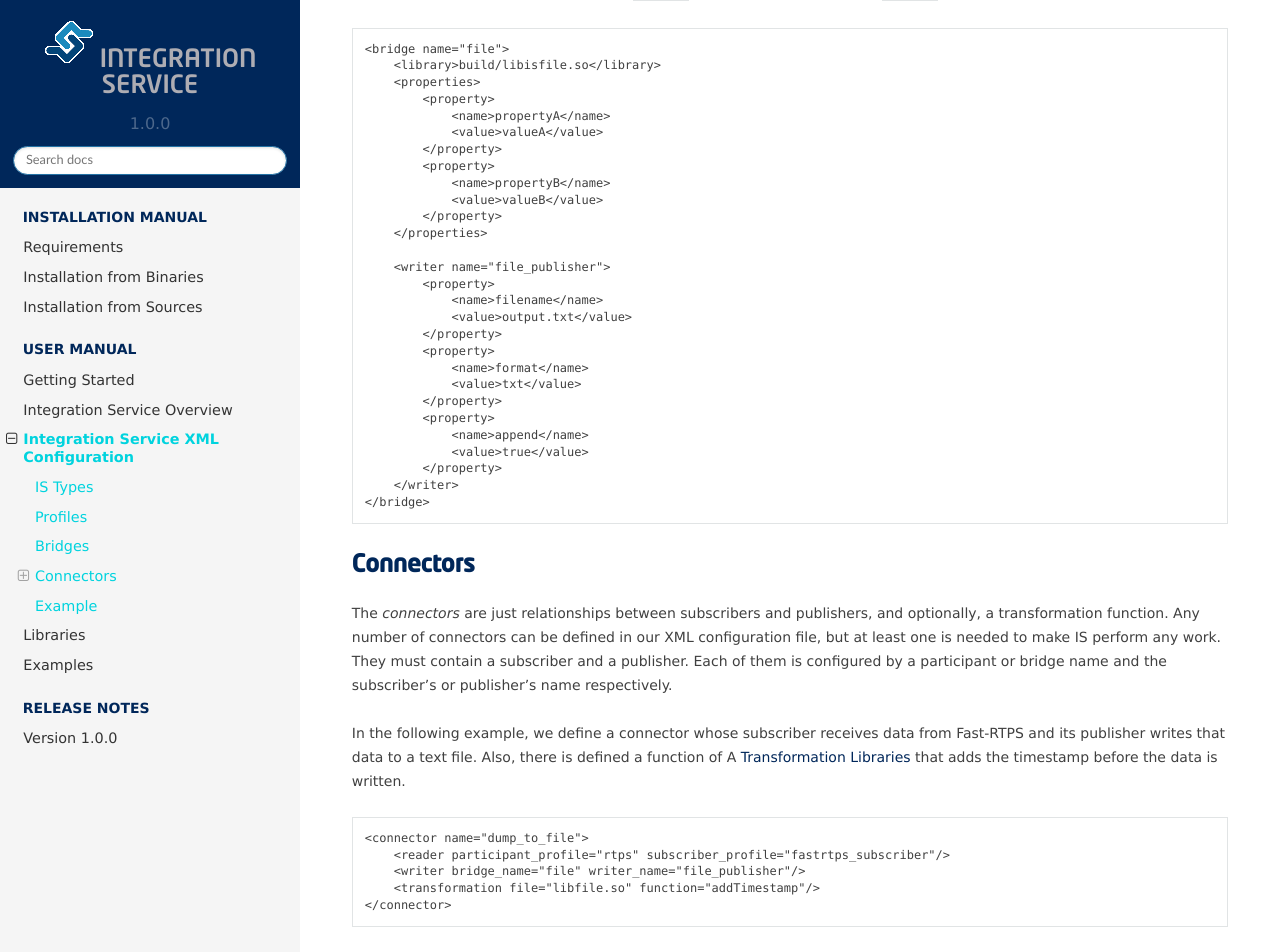
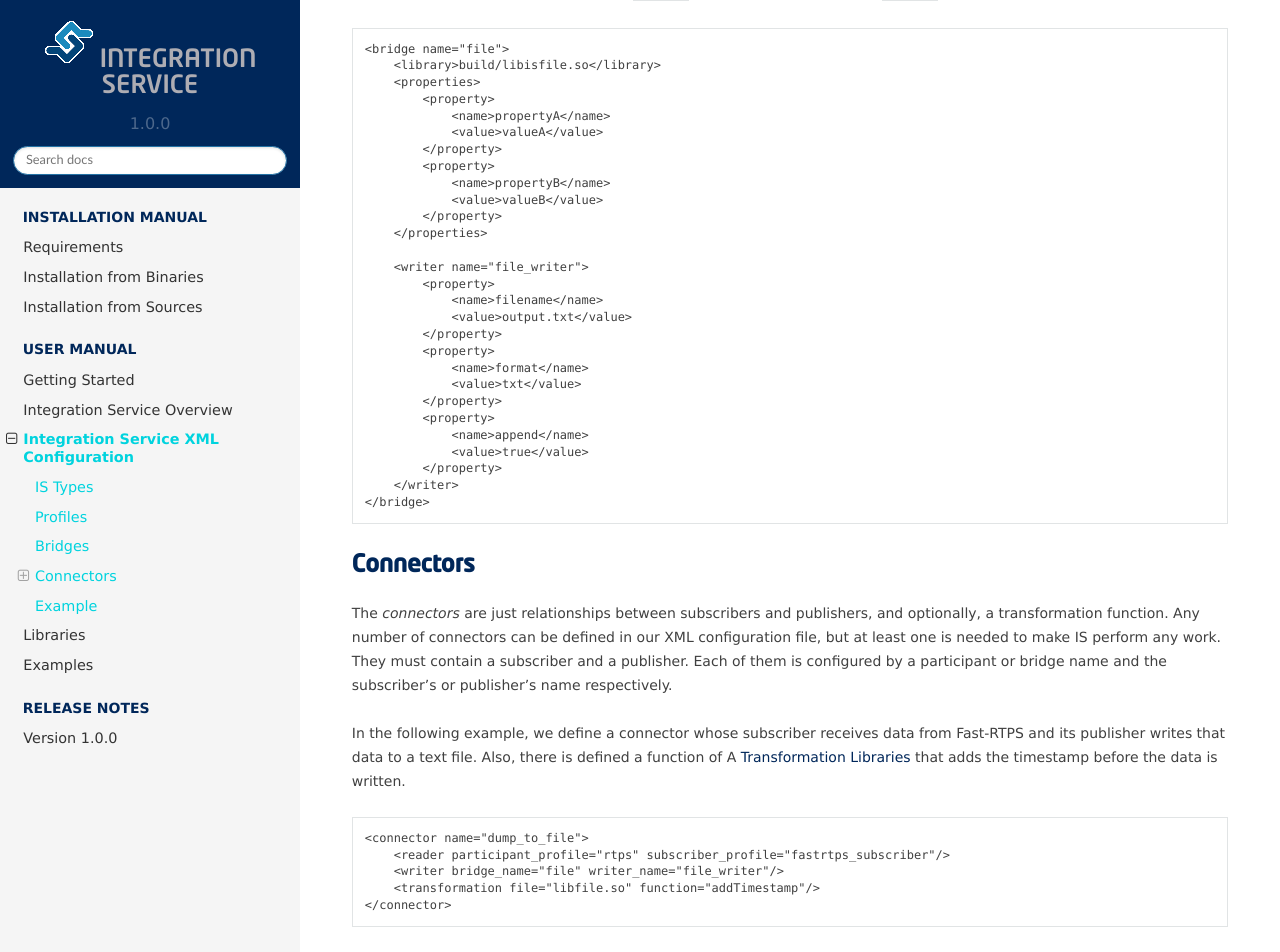
Before and after one commit to eProsima/Integration-Service-docs, a Sphinx documentation site: the page built from docs/xml-config-file.rst, in a window 1280 px wide and 1400 px high, scrolled down 2286 px. Shown: the top 952 px of the window. Built offline with Sphinx 7.4.7 and the Read the Docs theme 2.0.0, drawn with Linux system fonts in a browser that asks for light colours.

Commit message:
Refs #3815 FilePublisher to FileWriter

```diff
--- a/docs/examples.rst
+++ b/docs/examples.rst
@@ -161,7 +161,7 @@ HelloWorld to file
 In this example, we create a new bridge to save all received data from the Fast-RTPS HelloWorldExample into a file.
 
 To achieve that target, we need the bridge library `isfile <https://github.com/eProsima/Integration-Service/blob/feature/TCP_DynTypes/examples/helloworld_to_file/isfile.cpp>`_.
-The library only instantiates `FilePublisher <https://github.com/eProsima/Integration-Service/blob/feature/TCP_DynTypes/examples/helloworld_to_file/FilePublisher.cpp>`_ that implements the logic to save the data to a file.
+The library only instantiates `FileWriter <https://github.com/eProsima/Integration-Service/blob/feature/TCP_DynTypes/examples/helloworld_to_file/FileWriter.cpp>`_ that implements the logic to save the data to a file.
 
 The file `config.xml <https://github.com/eProsima/Integration-Service/blob/feature/TCP_DynTypes/examples/helloworld_to_file/config.xml>`__ of the example configures IS with the bridge library in a connector that receives data from HelloWorldExample.
 
--- a/docs/xml-config-file.rst
+++ b/docs/xml-config-file.rst
@@ -132,7 +132,7 @@ vector as parameter config.
             </property>
         </properties>
 
-        <writer name="file_publisher">
+        <writer name="file_writer">
             <property>
                 <name>filename</name>
                 <value>output.txt</value>
@@ -166,7 +166,7 @@ Also, there is defined a function of A :ref:`transformation libraries` that adds
 
     <connector name="dump_to_file">
         <reader participant_profile="rtps" subscriber_profile="fastrtps_subscriber"/>
-        <writer bridge_name="file" writer_name="file_publisher"/>
+        <writer bridge_name="file" writer_name="file_writer"/>
         <transformation file="libfile.so" function="addTimestamp"/>
     </connector>
 
```
